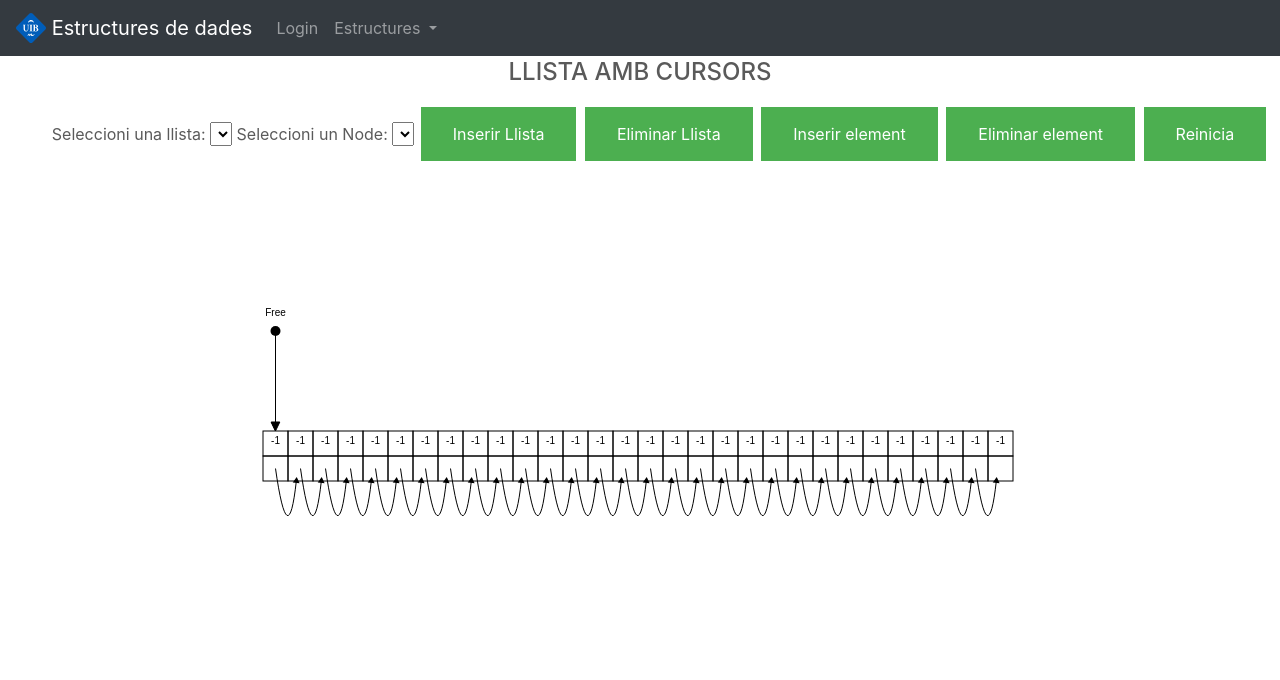
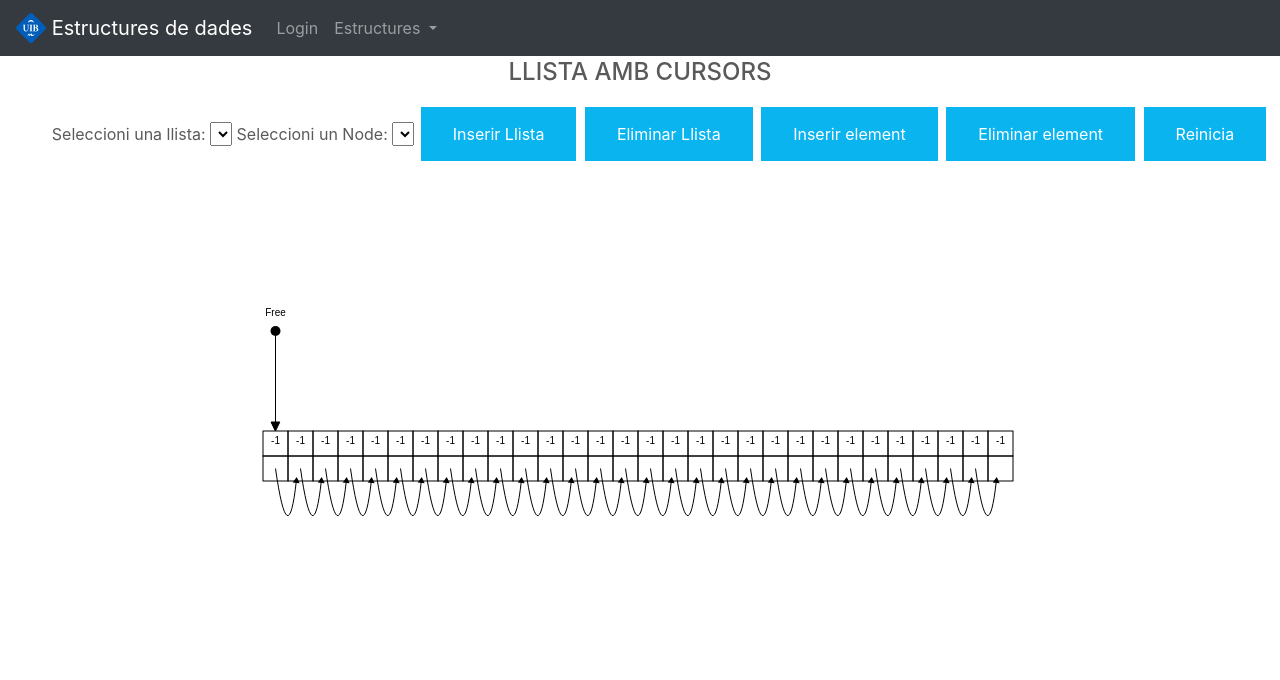
Before and after one commit to JSf98/Estructura-de-datos, a PHP site: the page made by Canvas/Llista_Cursor/EnllaçadaCursor.php in a window 1280 px wide. Shown: the top 680 px of the page. Run offline with PHP 8.4, Linux system fonts and the light colour scheme; data that the repository does not hold is empty.

Commit message:
Canvis de colors

```diff
--- a/Canvas/Arbre/arbrebinari.css
+++ b/Canvas/Arbre/arbrebinari.css
@@ -22,7 +22,7 @@ article{
 }
 
 .button {
-  background-color: #4CAF50;
+  background-color: #0AB4EF;
   border: none;
   color: white;
   padding: 15px 32px;
--- a/Canvas/Llista_Cursor/Cursor.css
+++ b/Canvas/Llista_Cursor/Cursor.css
@@ -25,7 +25,7 @@ article{
 #divisio2 {width: 500px; height: 500px; margin: 15px; overflow-y: auto; float: left;}
 
 .button {
-  background-color: #4CAF50;
+  background-color: #0AB4EF;
   border: none;
   color: white;
   padding: 15px 32px;
--- a/Canvas/Pagina_WEB/css/index.css
+++ b/Canvas/Pagina_WEB/css/index.css
@@ -13,7 +13,7 @@ h2 {
 }
 
 h2 a:hover {
-    color: #d38cff !important;
+    color: #0AB4EF !important;
     text-decoration: none;
     transition: color 500ms !important;
 }
--- a/Canvas/PilaEnllaçada/Pila.css
+++ b/Canvas/PilaEnllaçada/Pila.css
@@ -20,7 +20,7 @@ article {
 #divisio2 {width: 500px; height: 500px; margin: 15px; overflow-y: auto; float: left;}
 
 .button {
-  background-color: #4CAF50;
+  background-color: #0AB4EF;
   border: none;
   color: white;
   padding: 15px 32px;
--- a/Canvas/PilaEnllaçada/PilaGen.js
+++ b/Canvas/PilaEnllaçada/PilaGen.js
@@ -73,7 +73,7 @@ class PilaGen { //PILA GENÈRICA
 
   pintaNode(n){
     this.ctx.beginPath();
-    this.ctx.fillStyle = "#B1E7BB";
+    this.ctx.fillStyle = "#6FD0F1";
     this.ctx.fillRect(n.getposx(),n.getposy(), this.qample, this.qaltura); //Dibuixa un rectangle ple
     this.ctx.fillStyle = "#000000";
     this.ctx.strokeRect(n.getposx(),n.getposy(),this.qample,this.qaltura);
```
